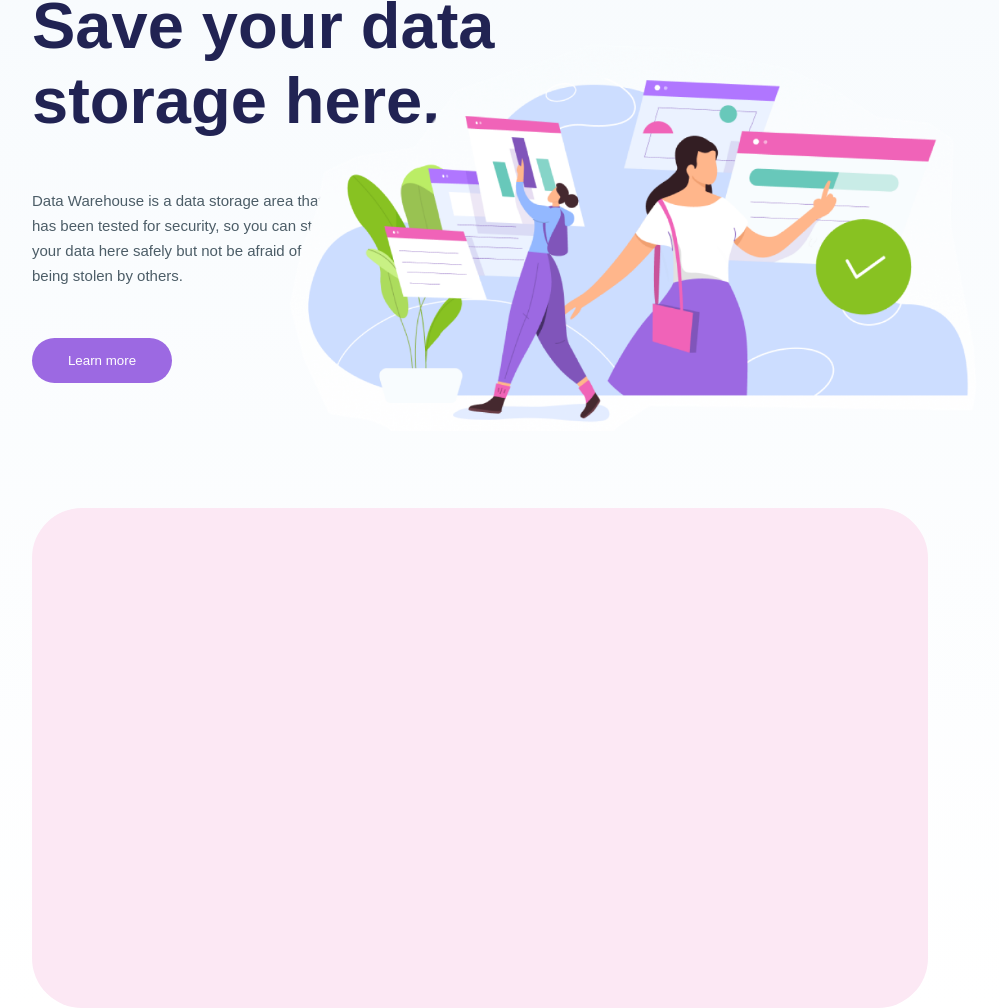
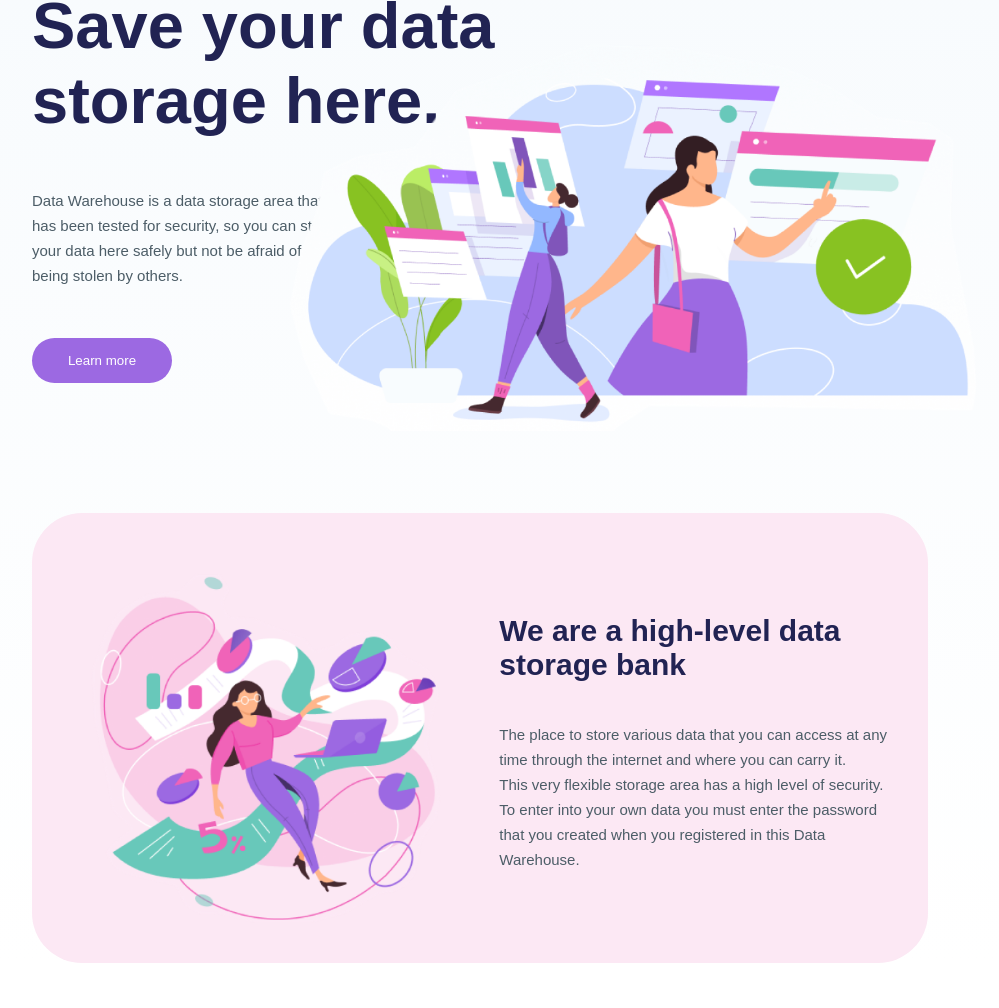
Before and after one commit to dereklouis/clickup-figma, a plain HTML site: page index.html in a window 1280 px wide. Shown: the part 267-1275 px from the top of the page, without its empty margins (160-1159 px from the left). After the commit the page ends 1230 px from the top, so only its background shows below. Drawn offline with Linux system fonts and the light colour scheme.

Commit message:
completed section two

```diff
--- a/index.html
+++ b/index.html
@@ -26,10 +26,18 @@
             </button>
         </nav>
         <h1 id="mainTitle">Save your data storage here.</h1>
-        <p id="mainSubTitle">Data Warehouse is a data storage area that has been tested for security, so you can store your data here safely but not be afraid of being stolen by others.</p>
+        <p id="mainSubTitle" class="paragraphText">Data Warehouse is a data storage area that has been tested for security, so you can store your data here safely but not be afraid of being stolen by others.</p>
     <button id="LMButton1" class="learnMoreButton">Learn more</button>
     <img id="image1" src="image1.png" />
-    <div id="secondBox"></div>
+    <div id="secondBox">
+        <div id="secondBoxLeft">
+            <img id="image2" src="image2.png" />
+        </div>
+        <div id="secondBoxRight">
+            <h2 id="header2">We are a high-level data storage bank</h2>
+            <p id="header2Message" class="paragraphText">The place to store various data that you can access at any time through the internet and where you can carry it. <br />This very flexible storage area has a high level of security. To enter into your own data you must enter the password that you created when you registered in this Data Warehouse.</p>
+        </div>
+    </div>
     </div>
 </body>
 </html>
--- a/style.css
+++ b/style.css
@@ -117,12 +117,15 @@ body {
   width: 465px;
 }
 
+.paragraphText {
+  color: #4c5d67;
+  font-size: 15px;
+  line-height: 25px;
+}
+
 #mainSubTitle {
-  color: #4c5d67;
   margin: 50px 0em 0em 15vw;
-  font-size: 15px;
   width: 310px;
-  line-height: 25px;
 }
 
 .learnMoreButton {
@@ -155,7 +158,37 @@ body {
 #secondBox {
   background-color: #fce8f4;
   width: 70%;
-  height: 500px;
+  max-width: 1300px;
+  height: 450px;
   border-radius: 50px;
-  margin: 125px 0px 0px 15vw;
+  margin: 130px 0px 0px 15vw;
+  display: flex;
+  justify-content: space-evenly;
 }
+
+#secondBoxLeft {
+  width: 400px;
+  height: 100%;
+  display: flex;
+  justify-content: center;
+  align-items: flex-end;
+}
+
+#image2 {
+  width: 350px;
+  height: auto;
+  margin: 0px 0px 40px 0px;
+}
+
+#secondBoxRight {
+  width: 395px;
+  height: 100%;
+  display: flex;
+  flex-direction: column;
+  justify-content: center;
+}
+
+#header2 {
+  color: #212353;
+  font-size: 30px;
+}
```
Also changed, not shown: image2.png (added).
